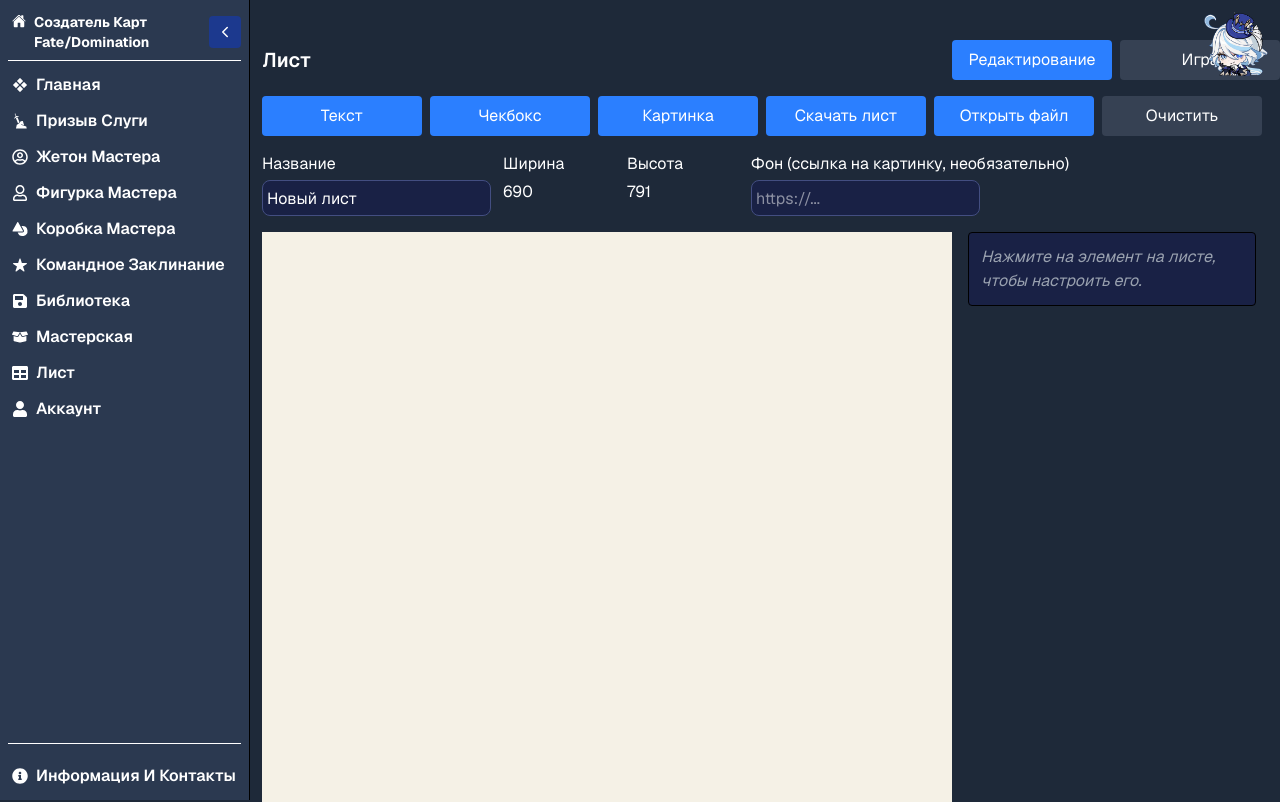
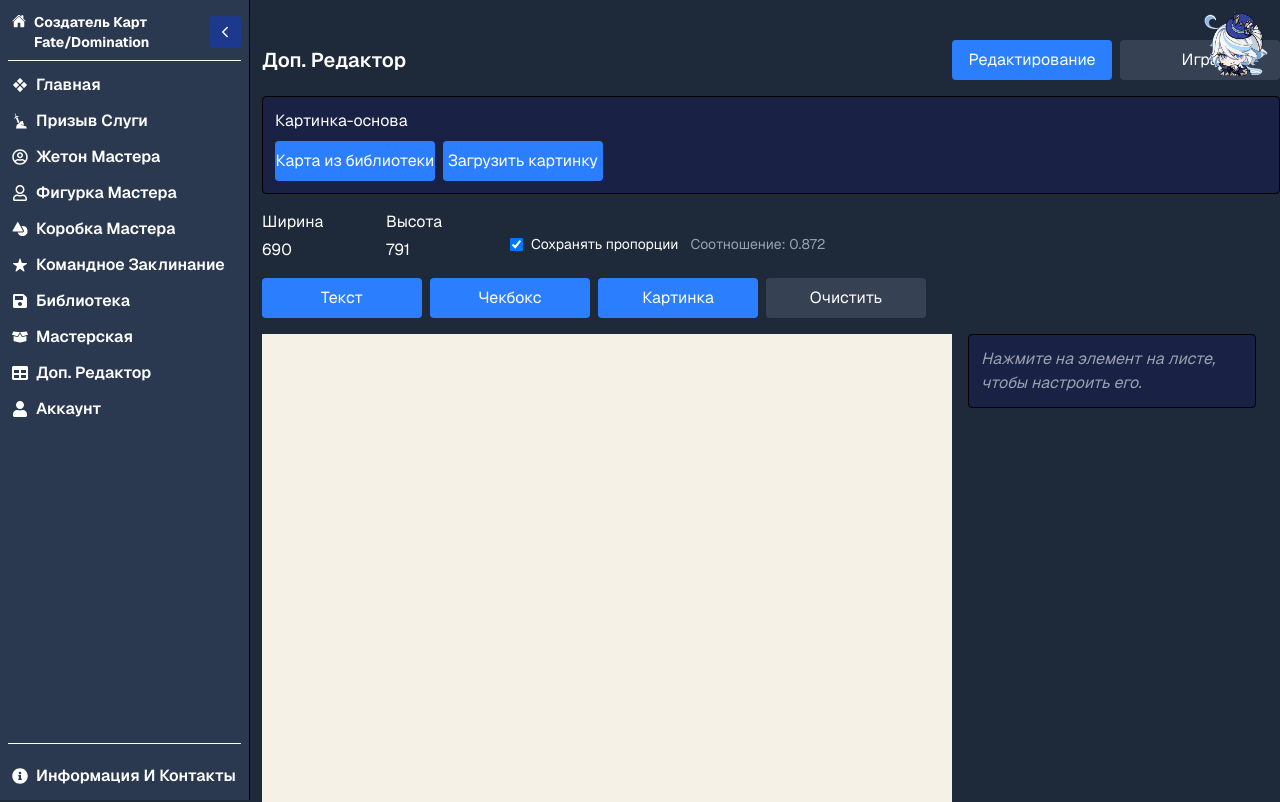
Before and after one commit to Jipice/Fate-Domination-Card-Maker-Rus, a Next.js app: page /sheet in a window 1280 px wide. Shown: the top 802 px of the page. Built offline with nearby package versions, Linux system fonts and the light colour scheme.

Commit message:
Add files via upload

```diff
--- a/src/components/SideBar/SideBar.tsx
+++ b/src/components/SideBar/SideBar.tsx
@@ -19,7 +19,7 @@ const menuItems = [
   { label: "Командное Заклинание", icon: IoIosStar, link: "command-seal" },
   { label: "Библиотека", icon: FaSave, link: "library" },
   { label: "Мастерская", icon: FaBoxOpen, link: "packs" },
-  { label: "Лист", icon: FaTable, link: "sheet" },
+  { label: "Доп. Редактор", icon: FaTable, link: "sheet" },
   { label: "Аккаунт", icon: FaUser, link: "account" },
 ];
 
--- a/src/features/sheet/SheetPage.tsx
+++ b/src/features/sheet/SheetPage.tsx
@@ -1,6 +1,8 @@
 "use client";
 
-import { ChangeEvent, PointerEvent as ReactPointerEvent, useEffect, useRef, useState } from "react";
+import { PointerEvent as ReactPointerEvent, useEffect, useRef, useState } from "react";
+import { listCards } from "../library/storage";
+import type { CardRecord } from "../library/db";
 
 // ---- data
 
@@ -25,27 +27,31 @@ export type SheetEl = {
   counter: boolean; // text only: +/- buttons next to each cell
   locked: boolean; // in play mode the element cannot be changed
   size: number; // check: symbol size
-  url: string; // image
-  rotation: number; // image, degrees
+  url: string; // image element
+  rotation: number; // image element, degrees
 };
 
-type SheetData = {
-  name: string;
+type Board = {
   width: number;
   height: number;
-  background: string;
+  background: string; // picture the board is drawn on (empty = plain paper)
+  naturalW: number; // size of the picture itself
+  naturalH: number;
+  lockRatio: boolean;
   elements: SheetEl[];
 };
 
-const KEY = "fate-sheet-current";
+const KEY = "fate-extra-editor-current";
 const uid = () => Math.random().toString(36).slice(2) + Date.now().toString(36);
 const CHECK_SYMBOL: Record<number, string> = { 0: "◌", 1: "○", 2: "●" };
 
-const defaultSheet = (): SheetData => ({
-  name: "Новый лист",
+const defaultBoard = (): Board => ({
   width: 690,
   height: 791,
   background: "",
+  naturalW: 690,
+  naturalH: 791,
+  lockRatio: true,
   elements: [],
 });
 
@@ -81,7 +87,7 @@ function fitValues(el: SheetEl, values: (string | number)[]): (string | number)[
   return Array.from({ length: count }, (_, i) => values[i] ?? fill);
 }
 
-// position of cell i on the sheet
+// position of cell i on the board
 function cellPos(el: SheetEl, i: number) {
   return {
     left: el.x + (i % el.cols) * (el.w + el.gapX),
@@ -89,26 +95,62 @@ function cellPos(el: SheetEl, i: number) {
   };
 }
 
+// a picture from a file, scaled down so it fits the storage in the browser
+function readPicture(file: File, maxSide = 1600): Promise<{ url: string; width: number; height: number }> {
+  return new Promise((resolve, reject) => {
+    const objectUrl = URL.createObjectURL(file);
+    const img = new Image();
+    img.onload = () => {
+      const scale = Math.min(1, maxSide / Math.max(img.width, img.height));
+      const width = Math.round(img.width * scale);
+      const height = Math.round(img.height * scale);
+      const canvas = document.createElement("canvas");
+      canvas.width = width;
+      canvas.height = height;
+      canvas.getContext("2d")?.drawImage(img, 0, 0, width, height);
+      URL.revokeObjectURL(objectUrl);
+      resolve({ url: canvas.toDataURL("image/jpeg", 0.9), width, height });
+    };
+    img.onerror = () => {
+      URL.revokeObjectURL(objectUrl);
+      reject(new Error("не удалось открыть картинку"));
+    };
+    img.src = objectUrl;
+  });
+}
+
+// size of a picture given by a link (for library thumbnails)
+function sizeOf(url: string): Promise<{ width: number; height: number }> {
+  return new Promise((resolve, reject) => {
+    const img = new Image();
+    img.onload = () => resolve({ width: img.naturalWidth, height: img.naturalHeight });
+    img.onerror = () => reject(new Error("не удалось открыть картинку"));
+    img.src = url;
+  });
+}
+
 const buttonClass = "import-export-button bg-blue-500 hover:bg-blue-400 justify-center";
 const dangerClass = "import-export-button bg-gray-700 hover:bg-red-800 justify-center";
 
 // ---- page
 
-const SheetPage = () => {
-  const [sheet, setSheet] = useState<SheetData>(defaultSheet());
+const ExtraEditorPage = () => {
+  const [board, setBoard] = useState<Board>(defaultBoard());
   const [selected, setSelected] = useState<string | null>(null);
   const [mode, setMode] = useState<"edit" | "play">("edit");
   const [message, setMessage] = useState<string | null>(null);
+  const [pickerOpen, setPickerOpen] = useState(false);
+  const [libCards, setLibCards] = useState<CardRecord[]>([]);
   const loaded = useRef(false);
-  const importInput = useRef<HTMLInputElement>(null);
+  const fileInput = useRef<HTMLInputElement>(null);
 
-  // restore the last sheet, then keep saving every change in this browser
+  // restore the last board, then keep saving every change in this browser
   useEffect(() => {
     try {
       const raw = localStorage.getItem(KEY);
       if (raw) {
-        const data = JSON.parse(raw) as SheetData;
-        if (Array.isArray(data.elements)) setSheet(data);
+        const data = JSON.parse(raw) as Board;
+        if (Array.isArray(data.elements)) setBoard(data);
       }
     } catch {
       /* nothing saved or unreadable */
@@ -119,18 +161,18 @@ const SheetPage = () => {
   useEffect(() => {
     if (!loaded.current) return;
     try {
-      localStorage.setItem(KEY, JSON.stringify(sheet));
+      localStorage.setItem(KEY, JSON.stringify(board));
     } catch {
-      /* storage full: the sheet still works, it is just not kept */
+      /* picture too big to keep: the board still works, it is just not remembered */
     }
-  }, [sheet]);
+  }, [board]);
 
-  const current = sheet.elements.find((e) => e.id === selected) ?? null;
+  const current = board.elements.find((e) => e.id === selected) ?? null;
 
   const patchEl = (id: string, patch: Partial<SheetEl>) =>
-    setSheet((s) => ({
-      ...s,
-      elements: s.elements.map((e) => {
+    setBoard((b) => ({
+      ...b,
+      elements: b.elements.map((e) => {
         if (e.id !== id) return e;
         const next = { ...e, ...patch };
         return { ...next, values: fitValues(next, next.values) };
@@ -147,7 +189,6 @@ const SheetPage = () => {
 
   // left click: off <-> on; right click: disabled <-> off
   const clickCheck = (el: SheetEl, i: number, right: boolean) => {
-    if (el.locked && mode === "play") return;
     const v = Number(el.values[i]);
     let next: number;
     if (right) next = v === 0 ? 1 : 0;
@@ -156,14 +197,14 @@ const SheetPage = () => {
   };
 
   const add = (kind: Kind) => {
-    const el = newElement(kind, sheet.elements.length);
-    setSheet((s) => ({ ...s, elements: [...s.elements, el] }));
+    const el = newElement(kind, board.elements.length);
+    setBoard((b) => ({ ...b, elements: [...b.elements, el] }));
     setSelected(el.id);
     setMode("edit");
   };
 
   const remove = (id: string) => {
-    setSheet((s) => ({ ...s, elements: s.elements.filter((e) => e.id !== id) }));
+    setBoard((b) => ({ ...b, elements: b.elements.filter((e) => e.id !== id) }));
     setSelected(null);
   };
 
@@ -186,47 +227,69 @@ const SheetPage = () => {
     window.addEventListener("pointerup", up);
   };
 
-  // ---- saving and loading a sheet file
+  // ---- the picture under the board
 
-  const exportSheet = () => {
-    const blob = new Blob([JSON.stringify({ format: "fate-sheet", version: 1, sheet }, null, 2)], {
-      type: "application/json",
-    });
-    const url = URL.createObjectURL(blob);
-    const link = document.createElement("a");
-    link.href = url;
-    link.download = `${sheet.name || "sheet"}.fate-sheet.json`;
-    document.body.appendChild(link);
-    link.click();
-    link.remove();
-    URL.revokeObjectURL(url);
+  const setPicture = (url: string, width: number, height: number) =>
+    setBoard((b) => ({
+      ...b,
+      background: url,
+      naturalW: width,
+      naturalH: height,
+      width,
+      height,
+    }));
+
+  const pickFromLibrary = async () => {
+    const list = await listCards();
+    setLibCards(list.filter((c) => !!c.thumbnail).sort((a, b) => b.savedAt - a.savedAt));
+    setPickerOpen(true);
   };
 
-  const importSheet = (e: ChangeEvent<HTMLInputElement>) => {
-    const file = e.target.files?.[0];
-    e.target.value = "";
+  const chooseLibraryCard = async (record: CardRecord) => {
+    if (!record.thumbnail) return;
+    try {
+      const size = await sizeOf(record.thumbnail);
+      setPicture(record.thumbnail, size.width, size.height);
+      setPickerOpen(false);
+      setMessage(`Картинка: «${record.name}».`);
+    } catch (err) {
+      setMessage(err instanceof Error ? err.message : "Не удалось открыть карту");
+    }
+  };
+
+  const uploadPicture = async (file: File | undefined) => {
     if (!file) return;
-    const reader = new FileReader();
-    reader.onload = () => {
-      try {
-        const data = JSON.parse(String(reader.result));
-        const s = data.sheet ?? data;
-        if (!s || !Array.isArray(s.elements)) throw new Error("bad file");
-        setSheet({
-          name: String(s.name ?? "Лист"),
-          width: Number(s.width) || 690,
-          height: Number(s.height) || 791,
-          background: String(s.background ?? ""),
-          elements: s.elements as SheetEl[],
-        });
-        setSelected(null);
-        setMessage("Лист загружен.");
-      } catch {
-        setMessage("Не удалось открыть файл: это не лист.");
-      }
-    };
-    reader.readAsText(file);
+    try {
+      const pic = await readPicture(file);
+      setPicture(pic.url, pic.width, pic.height);
+      setMessage(`Картинка загружена: ${pic.width}×${pic.height}.`);
+    } catch (err) {
+      setMessage(err instanceof Error ? err.message : "Не удалось загрузить картинку");
+    }
   };
+
+  const removePicture = () =>
+    setBoard((b) => ({ ...b, background: "", width: 690, height: 791, naturalW: 690, naturalH: 791 }));
+
+  // ---- size and proportions
+
+  // with the ratio locked, changing one side changes the other
+  const setWidth = (value: number) =>
+    setBoard((b) => {
+      if (!Number.isFinite(value) || value <= 0) return b;
+      const height = b.lockRatio ? Math.round(value * (b.height / b.width)) : b.height;
+      return { ...b, width: Math.round(value), height };
+    });
+
+  const setHeight = (value: number) =>
+    setBoard((b) => {
+      if (!Number.isFinite(value) || value <= 0) return b;
+      const width = b.lockRatio ? Math.round(value * (b.width / b.height)) : b.width;
+      return { ...b, height: Math.round(value), width };
+    });
+
+  const useNaturalSize = () =>
+    setBoard((b) => ({ ...b, width: b.naturalW, height: b.naturalH }));
 
   // ---- rendering of one element
 
@@ -290,16 +353,7 @@ const SheetPage = () => {
               disabled={el.locked}
               onChange={(e) => setCell(el, i, e.target.value)}
               className="absolute bg-transparent border-none outline-none"
-              style={{
-                left,
-                top,
-                width: el.w,
-                height: el.h,
-                fontSize: el.font,
-                color: el.color,
-                textAlign: el.align,
-                padding: "0 4px",
-              }}
+              style={{ left, top, width: el.w, height: el.h, fontSize: el.font, color: el.color, textAlign: el.align, padding: "0 4px" }}
             />
             {el.counter && !el.locked && (
               <div className="absolute flex flex-col" style={{ left: left + el.w + 2, top, width: 22, height: el.h }}>
@@ -328,10 +382,10 @@ const SheetPage = () => {
       return (
         <div
           key={`${el.id}-${i}`}
-          onClick={() => clickCheck(el, i, false)}
+          onClick={() => !el.locked && clickCheck(el, i, false)}
           onContextMenu={(e) => {
             e.preventDefault();
-            clickCheck(el, i, true);
+            if (!el.locked) clickCheck(el, i, true);
           }}
           className={`absolute flex items-center justify-center select-none ${el.locked ? "" : "cursor-pointer"}`}
           style={{ left, top, width: el.w, height: el.h, fontSize: el.size, color: el.color }}
@@ -380,53 +434,68 @@ const SheetPage = () => {
 
   // ---- render
 
+  const ratio = board.width / board.height;
+
   return (
     <div className="flex flex-col gap-4 w-full max-w-6xl">
       <div className="flex flex-wrap items-center justify-between gap-2">
-        <h1 className="text-xl font-semibold">Лист</h1>
+        <h1 className="text-xl font-semibold">Доп. Редактор</h1>
         <div className="flex flex-wrap gap-2">
           <button className={mode === "edit" ? buttonClass : dangerClass} onClick={() => setMode("edit")}>Редактирование</button>
           <button className={mode === "play" ? buttonClass : dangerClass} onClick={() => { setMode("play"); setSelected(null); }}>Игра</button>
         </div>
       </div>
 
+      {/* the picture under everything: a card from the library or any photo */}
+      <div className="flex flex-col gap-2 border border-black rounded p-3 bg-primary-dark-blue">
+        <span className="field-header">Картинка-основа</span>
+        <div className="flex flex-wrap gap-2">
+          <button className={buttonClass} onClick={pickFromLibrary}>Карта из библиотеки</button>
+          <button className={buttonClass} onClick={() => fileInput.current?.click()}>Загрузить картинку</button>
+          <input ref={fileInput} type="file" accept="image/*" className="hidden" onChange={(e) => { const f = e.target.files?.[0]; e.target.value = ""; uploadPicture(f); }} />
+          {board.background && <button className={dangerClass} onClick={removePicture}>Убрать картинку</button>}
+        </div>
+        {board.background && (
+          <div className="flex flex-wrap items-center gap-2">
+            <img src={board.background} alt="" className="w-16 h-auto rounded border border-black" />
+            <span className="text-sm text-gray-400">Исходный размер: {board.naturalW}×{board.naturalH}</span>
+            <button className={buttonClass} onClick={useNaturalSize}>Как у картинки</button>
+          </div>
+        )}
+      </div>
+
+      {/* resolution and proportions */}
+      <div className="flex flex-wrap items-end gap-3">
+        <label className="flex flex-col gap-1">
+          <span className="field-header">Ширина</span>
+          <input type="number" className="w-28" value={board.width} onChange={(e) => setWidth(Number(e.target.value))} />
+        </label>
+        <label className="flex flex-col gap-1">
+          <span className="field-header">Высота</span>
+          <input type="number" className="w-28" value={board.height} onChange={(e) => setHeight(Number(e.target.value))} />
+        </label>
+        <label className="flex items-center gap-2 pb-2 text-sm">
+          <input type="checkbox" checked={board.lockRatio} onChange={(e) => setBoard((b) => ({ ...b, lockRatio: e.target.checked }))} />
+          Сохранять пропорции
+        </label>
+        <span className="pb-2 text-sm text-gray-400">Соотношение: {ratio.toFixed(3)}</span>
+      </div>
+
       <div className="flex flex-wrap gap-2">
         <button className={buttonClass} onClick={() => add("text")}>Текст</button>
         <button className={buttonClass} onClick={() => add("check")}>Чекбокс</button>
         <button className={buttonClass} onClick={() => add("image")}>Картинка</button>
-        <button className={buttonClass} onClick={exportSheet}>Скачать лист</button>
-        <button className={buttonClass} onClick={() => importInput.current?.click()}>Открыть файл</button>
-        <input ref={importInput} type="file" accept=".json,application/json" onChange={importSheet} className="hidden" />
         <button
           className={dangerClass}
           onClick={() => {
-            if (window.confirm("Очистить лист?")) {
-              setSheet(defaultSheet());
+            if (window.confirm("Очистить всё на листе? Картинка-основа тоже уберётся.")) {
+              setBoard(defaultBoard());
               setSelected(null);
             }
           }}
         >
           Очистить
         </button>
-      </div>
-
-      <div className="flex flex-wrap gap-3">
-        <label className="flex flex-col gap-1">
-          <span className="field-header">Название</span>
-          <input type="text" value={sheet.name} onChange={(e) => setSheet((s) => ({ ...s, name: e.target.value }))} />
-        </label>
-        <label className="flex flex-col gap-1">
-          <span className="field-header">Ширина</span>
-          <input type="number" className="w-28" value={sheet.width} onChange={(e) => setSheet((s) => ({ ...s, width: Number(e.target.value) || s.width }))} />
-        </label>
-        <label className="flex flex-col gap-1">
-          <span className="field-header">Высота</span>
-          <input type="number" className="w-28" value={sheet.height} onChange={(e) => setSheet((s) => ({ ...s, height: Number(e.target.value) || s.height }))} />
-        </label>
-        <label className="flex flex-col gap-1 flex-1 min-w-[16rem]">
-          <span className="field-header">Фон (ссылка на картинку, необязательно)</span>
-          <input type="text" value={sheet.background} placeholder="https://..." onChange={(e) => setSheet((s) => ({ ...s, background: e.target.value.trim() }))} />
-        </label>
       </div>
 
       {message && <p className="italic">{message}</p>}
@@ -437,15 +506,14 @@ const SheetPage = () => {
             className="relative shadow-lg"
             onPointerDown={() => setSelected(null)}
             style={{
-              width: sheet.width,
-              height: sheet.height,
+              width: board.width,
+              height: board.height,
               backgroundColor: "#f5f1e6",
-              backgroundImage: sheet.background ? `url("${sheet.background}")` : undefined,
-              backgroundSize: "cover",
-              backgroundPosition: "center",
+              backgroundImage: board.background ? `url("${board.background}")` : undefined,
+              backgroundSize: "100% 100%",
             }}
           >
-            {sheet.elements.map((el) => renderEl(el))}
+            {board.elements.map((el) => renderEl(el))}
           </div>
         </div>
 
@@ -507,12 +575,31 @@ const SheetPage = () => {
         )}
       </div>
 
+      {pickerOpen && (
+        <div className="fixed inset-0 z-50 bg-black/80 flex items-center justify-center p-4" onClick={() => setPickerOpen(false)}>
+          <div className="flex flex-col gap-3 w-full max-w-3xl max-h-[85vh] bg-primary-dark-blue border border-black rounded p-4" onClick={(e) => e.stopPropagation()}>
+            <div className="flex items-center justify-between gap-2">
+              <h2 className="font-semibold">Выберите карту из библиотеки</h2>
+              <button className={dangerClass} onClick={() => setPickerOpen(false)}>Закрыть</button>
+            </div>
+            <div className="overflow-y-auto flex flex-wrap gap-3">
+              {libCards.length === 0 && <p className="italic text-gray-400">В библиотеке нет карт с превью.</p>}
+              {libCards.map((record) => (
+                <button key={record.id} className="flex flex-col items-center gap-1 w-28" onClick={() => chooseLibraryCard(record)}>
+                  <img src={record.thumbnail as string} alt="" className="w-24 h-auto rounded border border-black" />
+                  <span className="text-xs truncate w-full">{record.name}</span>
+                </button>
+              ))}
+            </div>
+          </div>
+        </div>
+      )}
+
       <p className="text-xs text-gray-400">
-        Режим «Игра»: в тексте заполняйте значения и жмите +/−, чекбоксы ставятся левым кликом (правый — «отключить»).
-        Закрытые элементы в игре нельзя менять.
+        Картинка из библиотеки берётся из превью карты (около 225×315). Для большого размера загрузите картинку файлом.
       </p>
     </div>
   );
 };
 
-export default SheetPage;
+export default ExtraEditorPage;
```
